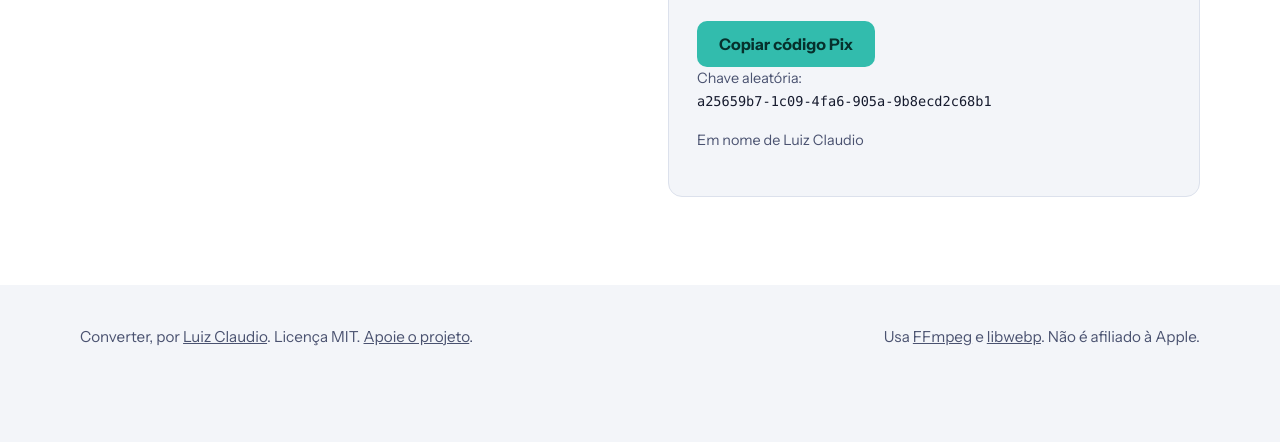
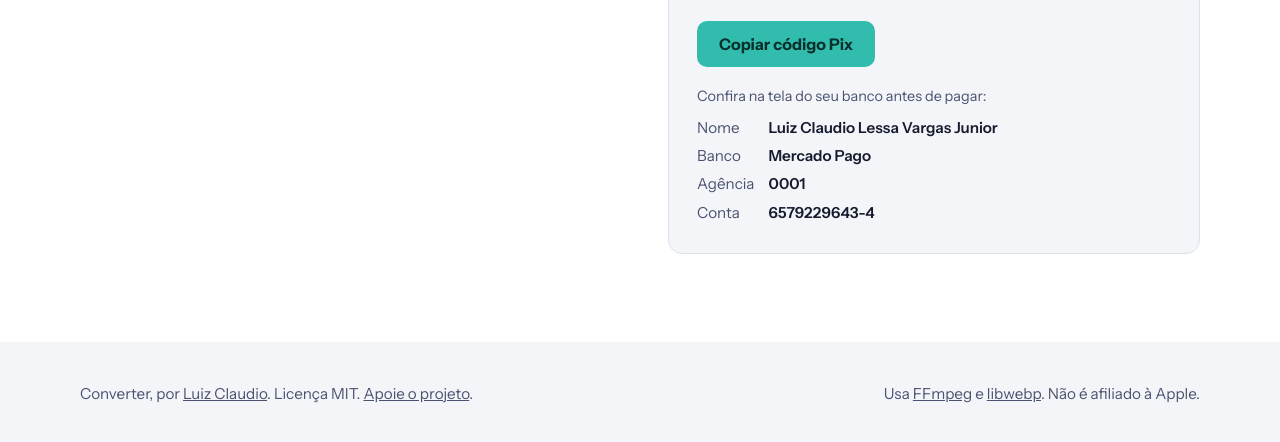
Before and after one commit to luiz-claudio-rj/finder-converter, a plain HTML site: page docs/index.html in a window 1280 px wide. Shown: the part 4832-5274 px from the top of the page. Before the commit the page ends 5237 px from the top, so only its background shows below. Drawn offline with nearby package versions, Linux system fonts and the light colour scheme.

Commit message:
feat: troca a chave escrita pelos dados do titular para conferir antes de pagar o Pix

```diff
--- a/docs/index.html
+++ b/docs/index.html
@@ -311,9 +311,11 @@ h2 { font: 700 clamp(1.9rem, 3.4vw, 2.6rem)/1.1 var(--display); letter-spacing:
 .qr svg { width: 100%; height: 100%; display: block; }
 .btn-pix { background: #32BCAD; color: #06302C; }   /* verde-água do Pix */
 .btn-pix:hover { background: #4FCABD; }
-.pix-chave { margin: 14px 0 6px; font-size: .9rem; }
-.pix-chave code { font: .85rem ui-monospace, Menlo, monospace; word-break: break-all; color: var(--ink); }
-.pix-nome { font-size: .9rem; margin: 0; }
+.pix-lado { display: grid; gap: 18px; min-width: 0; justify-items: start; }
+.pix-confira p { font-size: .9rem; margin: 0 0 8px; }
+.pix-confira dl { display: grid; grid-template-columns: auto 1fr; gap: 4px 14px; margin: 0; font-size: .95rem; }
+.pix-confira dt { color: var(--ink-soft); }
+.pix-confira dd { margin: 0; color: var(--ink); font-weight: 600; }
 
 footer { padding: 40px 0 56px; color: var(--ink-soft); font-size: .95rem; }
 footer .wrap { display: flex; flex-wrap: wrap; justify-content: space-between; gap: 12px; }
@@ -533,10 +535,12 @@ finder-converter setup</code><button class="copiar" type="button" data-copiar="c
       <p>Aponte a câmera do celular ou use o código copia e cola no app do seu banco.</p>
       <div class="pix-corpo">
         <div class="qr" id="pix-qr" role="img" aria-label="QR Code do Pix para apoiar o Converter"></div>
-        <div>
+        <div class="pix-lado">
           <button class="btn btn-pix" type="button" id="pix-copiar">Copiar código Pix</button>
-          <p class="pix-chave">Chave aleatória:<br><code id="pix-chave"></code></p>
-          <p class="pix-nome">Em nome de <span id="pix-nome"></span></p>
+          <div class="pix-confira">
+            <p>Confira na tela do seu banco antes de pagar:</p>
+            <dl id="pix-dados"></dl>
+          </div>
         </div>
       </div>
     </div>
@@ -556,7 +560,11 @@ finder-converter setup</code><button class="copiar" type="button" data-copiar="c
 /* Pix: gera o "copia e cola" (BR Code estático do Banco Central) e o QR Code.
    Sem valor fixo: quem apoia escolhe quanto quer mandar. */
 (() => {
-  const PIX = { chave: 'a25659b7-1c09-4fa6-905a-9b8ecd2c68b1', nome: 'Luiz Claudio', cidade: 'Sao Goncalo' };
+  const PIX = {
+    chave: 'a25659b7-1c09-4fa6-905a-9b8ecd2c68b1', nome: 'Luiz Claudio', cidade: 'Sao Goncalo',
+    // aparece embaixo do QR para a pessoa conferir com a tela do banco dela; vazio = não mostra
+    confira: { 'Nome': 'Luiz Claudio Lessa Vargas Junior', 'Banco': 'Mercado Pago', 'Agência': '0001', 'Conta': '6579229643-4' },
+  };
   const caixa = document.getElementById('pix');
   if (!PIX.chave || !caixa) return;
 
@@ -577,8 +585,14 @@ finder-converter setup</code><button class="copiar" type="button" data-copiar="c
     + campo('62', campo('05', '***')) + '6304';
   const copiaECola = corpo + crc16(corpo);
 
-  document.getElementById('pix-chave').textContent = PIX.chave;
-  document.getElementById('pix-nome').textContent = PIX.nome;
+  // dados que aparecem na tela de confirmação do banco de quem paga
+  const dados = document.getElementById('pix-dados');
+  Object.entries(PIX.confira).filter(([, v]) => v).forEach(([rotulo, valor]) => {
+    const dt = document.createElement('dt'), dd = document.createElement('dd');
+    dt.textContent = rotulo; dd.textContent = valor;
+    dados.append(dt, dd);
+  });
+  if (!dados.children.length) dados.parentElement.hidden = true;
   if (window.qrcode) {
     const qr = qrcode(0, 'M');
     qr.addData(copiaECola);
```
